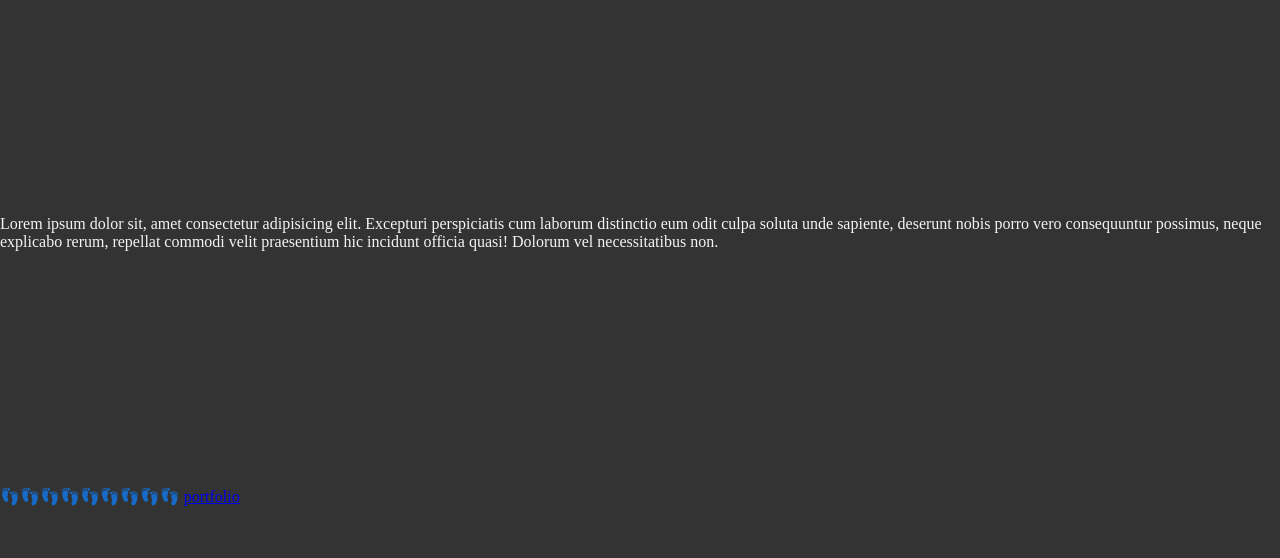
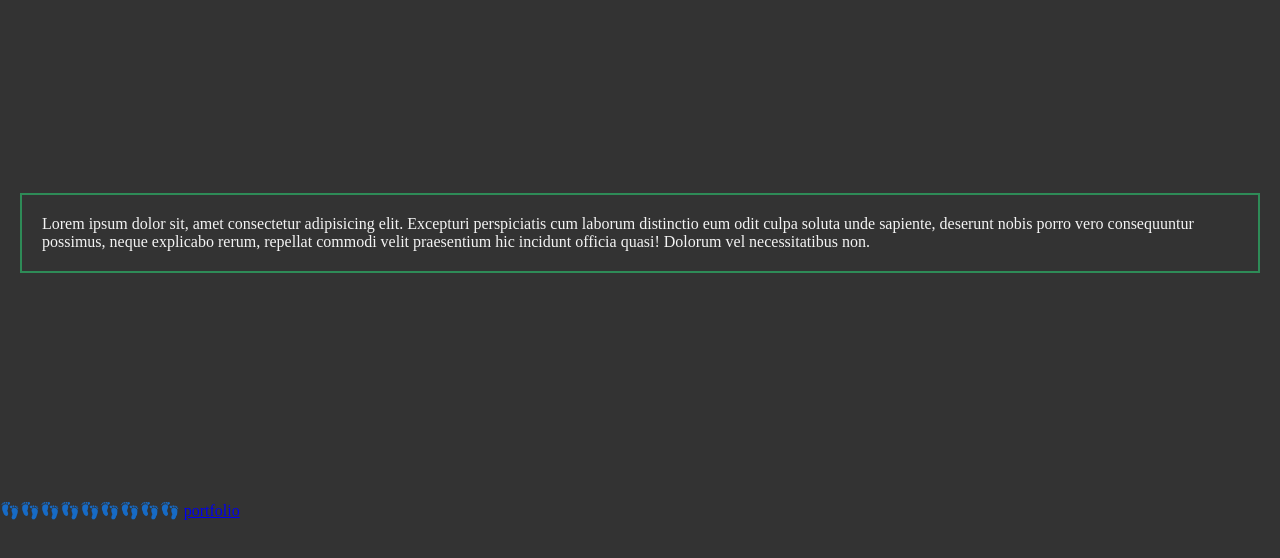
Before and after one commit to nickolas-s/Version-Control-Test, a plain HTML site: page index.html in a window 1280 px wide. Shown: the part 176-734 px from the top of the page. Drawn offline with Linux system fonts and the light colour scheme.

Commit message:
added hero styles to styles.css

```diff
--- a/style.css
+++ b/style.css
@@ -18,3 +18,9 @@ body {
   align-items: center;
   min-height: 100vh;
 }
+
+.hero {
+  margin: 20px;
+  padding: 20px;
+  border: 2px solid seagreen;
+}
```
